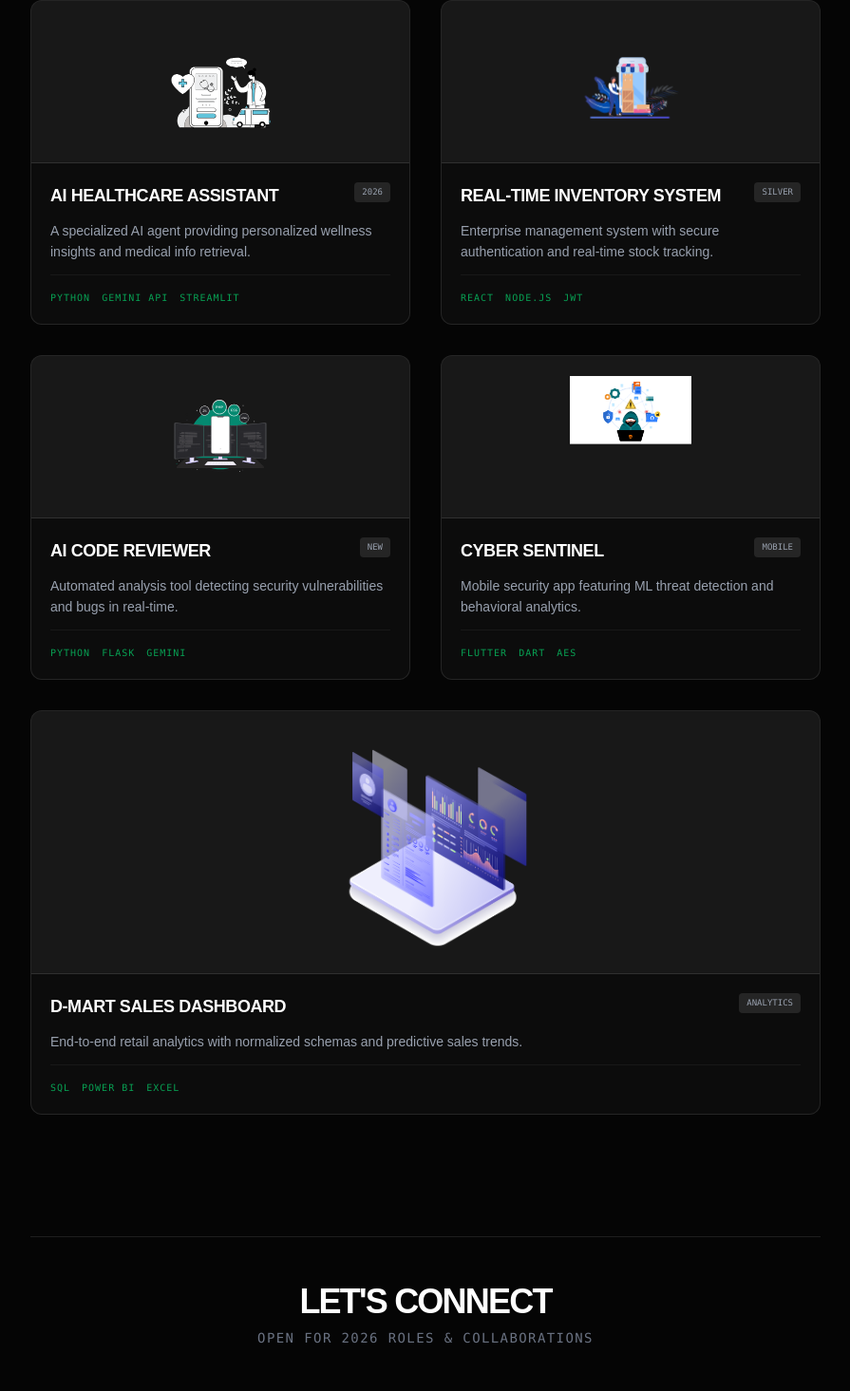
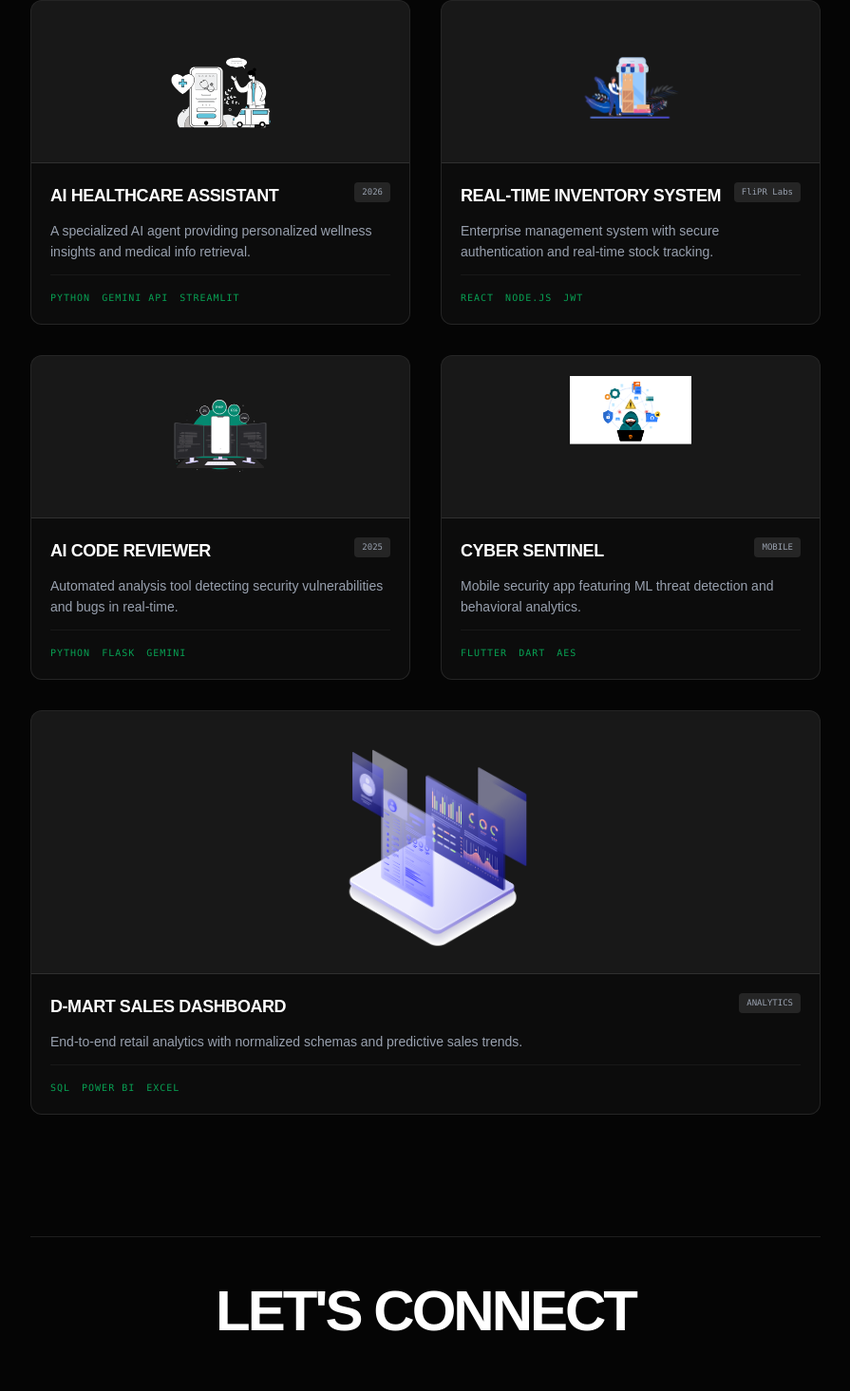
Before and after one commit to Nithin2242/nithin-portfolio, a Next.js app: page / in a window 1280 px wide. Shown: the part 1256-2721 px from the top of the page at 95% size, without its empty margins (192-1087 px from the left). Built offline with nearby package versions, Linux system fonts and the light colour scheme.

Commit message:
Launch: Final high-fidelity portfolio with animated project gallery

```diff
--- a/src/app/page.tsx
+++ b/src/app/page.tsx
@@ -106,7 +106,7 @@ export default function Home() {
             initial={{ opacity: 0, y: 20 }}
             animate={{ opacity: 1, y: 0 }}
             exit={{ opacity: 0, y: -20 }}
-            transition={{ duration: 0.4 }}
+            transition={{ duration: 0.8 }}
           >
             {/* PROJECTS TAB */}
             {activeTab === "projects" && (
@@ -121,14 +121,14 @@ export default function Home() {
                   },
                   {
                     title: "Real-Time Inventory System",
-                    tag: "SILVER",
+                    tag: "FliPR Labs",
                     data: inventoryData,
                     tech: ["REACT", "NODE.JS", "JWT"],
                     desc: "Enterprise management system with secure authentication and real-time stock tracking."
                   },
                   {
                     title: "AI Code Reviewer",
-                    tag: "NEW",
+                    tag: "2025",
                     data: codeReviewData,
                     tech: ["PYTHON", "FLASK", "GEMINI"],
                     desc: "Automated analysis tool detecting security vulnerabilities and bugs in real-time."
@@ -225,8 +225,8 @@ export default function Home() {
       {/* 4. FOOTER / CONTACT */}
       <footer className="border-t border-white/10 pt-12 pb-20 text-center space-y-10 relative z-10" id="contact">
         <div className="space-y-2">
-          <h3 className="text-4xl font-bold text-white tracking-tighter uppercase">LET'S CONNECT</h3>
-          <p className="text-gray-500 text-sm uppercase tracking-widest font-mono">Open for 2026 roles & collaborations</p>
+          <h3 className="text-6xl font-bold text-white tracking-tighter uppercase">LET'S CONNECT</h3>
+
         </div>
 
         <div className="flex flex-col sm:flex-row justify-center items-center gap-8 pt-4">
```
